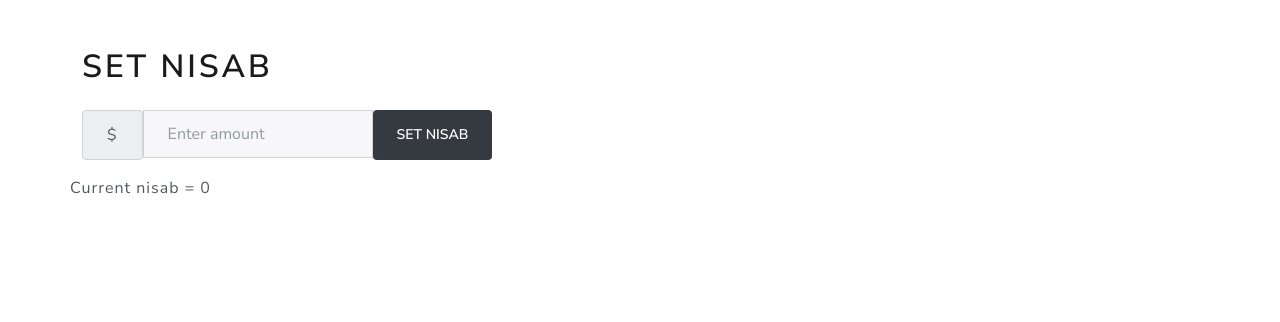
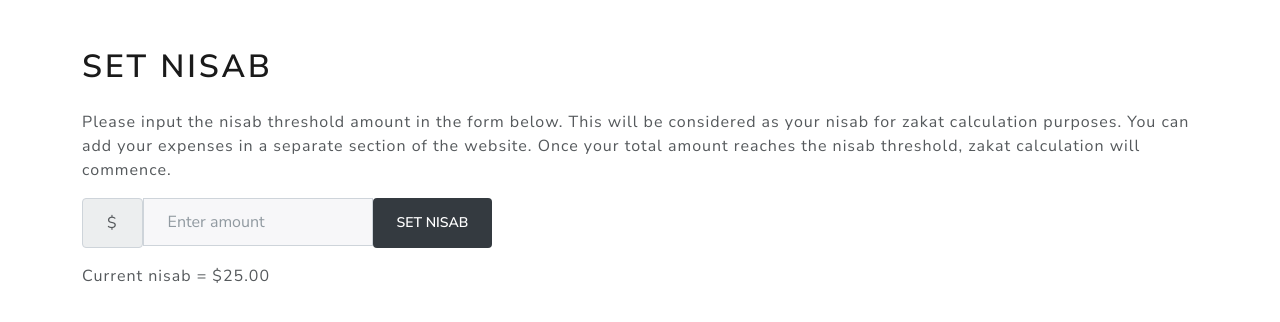
Before and after one commit to faisalsherif7/CS50-final-project, a Flask app: page /nisab in a window 1280 px wide. Shown: the part 92-414 px from the top of the page. Run offline with Flask 3, Linux system fonts and the light colour scheme; a user stored in the database is signed in; some libraries are stand-ins or nearby versions.

Commit message:
can set nisab now. Gotta work on updating the zakat calculation system to include the nisab.

```diff
--- a/app.py
+++ b/app.py
@@ -7,7 +7,7 @@ from datetime import datetime
 
 # imports for sqlalchemy
 from database import db_session as session
-from models import User, Income, Expenses
+from models import User, Income, Expenses, Nisab
 
 # imports from util
 from utils import login_required, usd, plus_one_hijri
@@ -315,12 +315,22 @@ def change_password():
 @app.route('/nisab', methods = ["GET", "POST"])
 @login_required
 def nisab():
+    userid = flasksession.get("user_id")
+    nisab = session.query(Nisab).filter_by(user_id=userid).first()
     if request.method == "GET":
-        nisab = 0
-        return render_template('nisab.html', nisab=nisab)
+        if nisab == None:
+            return render_template('nisab.html', nisab=0)
+        return render_template('nisab.html', nisab=nisab.amount)
     if request.method == "POST":
-        nisab = request.form.get("nisab")
-        return reditect('/nisab')
+        nisab_new = request.form.get("nisab")
+        if not nisab:
+            enter_nisab = Nisab(amount=nisab_new, user_id=userid)
+            session.add(enter_nisab)
+            session.commit()
+        else:
+            nisab.amount = nisab_new
+            session.commit()
+        return redirect('/nisab')
 
 # SQLAlchemy - Flask removes database sessions at end of request
 @app.teardown_appcontext
--- a/templates/nisab.html
+++ b/templates/nisab.html
@@ -5,6 +5,11 @@
 {% block content %}
 
 <h1 class="mb-4"> Set Nisab </h1>
+<p>
+    Please input the nisab threshold amount in the form below. This will be considered as your nisab for
+    zakat calculation purposes. You can add your expenses in a separate section of the website. Once your
+    total amount reaches the nisab threshold, zakat calculation will commence.
+</p>
 <form class="" action="/nisab" method="post">
     <div class="row">
         <div class="form-group col-auto">
@@ -16,7 +21,8 @@
         </div>
     </div>
 </form>
-
-Current nisab = {{ nisab }}
+<p>
+    Current nisab = {{ nisab | usd}}
+</p>
 
 {% endblock %}
```
Also changed, not shown: models.py (+8 -0 lines), zakat.db, 1 other file.
